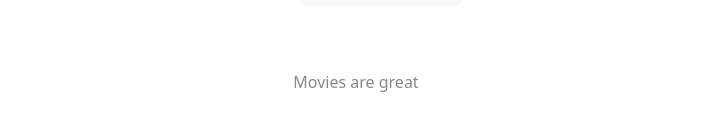
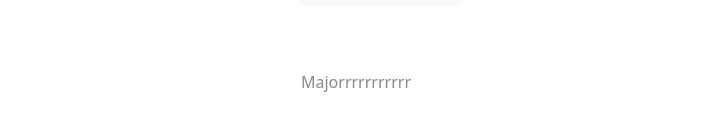
Before and after one commit to sderenski-marathon/testPublicVersioning, a React (Vite) app: page / in a window 1280 px wide. Shown: the part 547-678 px from the top of the page, without its empty margins (284-996 px from the left). Built offline with nearby package versions, Linux system fonts and the light colour scheme.

Commit message:
feat: [part-2] testing alllllll

```diff
--- a/src/App.tsx
+++ b/src/App.tsx
@@ -27,7 +27,7 @@ function App() {
         </p>
       </div>
       <p className="read-the-docs">
-        Movies are great
+        Majorrrrrrrrrrr
       </p>
     </>
   )
```
